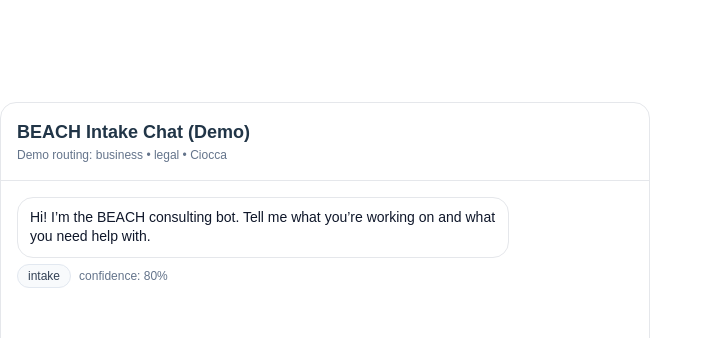
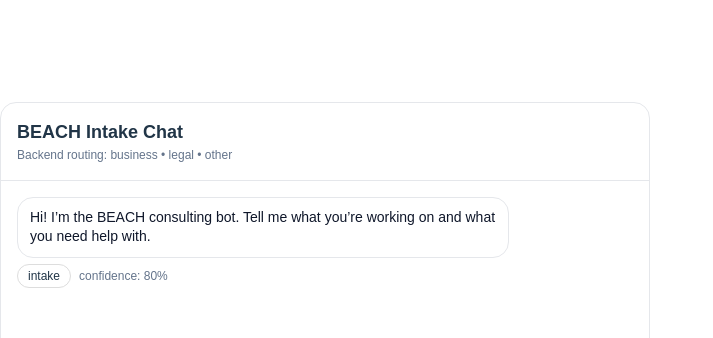
Before and after one commit to hchen850/AIC_Consulting_Bot, a React app in the folder frontend/: page / in a window 1280 px wide. Shown: the top 338 px of the page, without its empty margins (0-713 px from the left). Built offline with nearby package versions, Linux system fonts and the light colour scheme; the HTML template or start-up script is replaced by a standard one.

Commit message:
conncted frontend to backend

```diff
--- a/frontend/package.json
+++ b/frontend/package.json
@@ -17,7 +17,7 @@
     "@eslint/js": "^9.39.1",
     "@types/react": "^19.2.5",
     "@types/react-dom": "^19.2.3",
-    "@vitejs/plugin-react": "^5.1.1",
+    "@vitejs/plugin-react": "^5.1.4",
     "eslint": "^9.39.1",
     "eslint-plugin-react-hooks": "^7.0.1",
     "eslint-plugin-react-refresh": "^0.4.24",
--- a/frontend/src/App.jsx
+++ b/frontend/src/App.jsx
@@ -1,138 +1,43 @@
 import { useMemo, useState } from "react";
 
-function classifyLocal(text) {
-  const t = text.toLowerCase();
+const API_BASE = "http://127.0.0.1:8000";
 
-  const legalWords = [
-    "llc",
-    "incorporate",
-    "inc",
-    "contract",
-    "nda",
-    "ip",
-    "patent",
-    "trademark",
-    "terms",
-    "privacy",
-    "liability",
-    "equity",
-    "shares",
-    "founder",
-    "c-corp",
-    "corp",
-    "employment",
-  ];
-  const businessWords = [
-    "pricing",
-    "revenue",
-    "business model",
-    "customer",
-    "market",
-    "competition",
-    "strategy",
-    "go-to-market",
-    "sales",
-    "marketing",
-    "unit economics",
-    "mvp",
-    "product",
-  ];
-  const cioccaWords = [
-    "ciocca",
-    "mentor",
-    "accelerator",
-    "incubator",
-    "program",
-    "funding",
-    "pitch",
-    "workshop",
-    "application",
-    "venture",
-  ];
+async function sendToBackend(message) {
+  const res = await fetch(`${API_BASE}/bot`, {
+    method: "POST",
+    headers: { "Content-Type": "application/json" },
+    body: JSON.stringify({ message }),
+  });
 
-  const score = (words) =>
-    words.reduce((acc, w) => acc + (t.includes(w) ? 1 : 0), 0);
-
-  const legal = score(legalWords);
-  const business = score(businessWords);
-  const ciocca = score(cioccaWords);
-
-  const max = Math.max(legal, business, ciocca);
-  if (max === 0) {
-    return {
-      category: "unknown",
-      confidence: 0.35,
-      reply:
-        "Got it. I can help route this—could you share a bit more detail about what you’re trying to do and what’s blocking you?",
-      followups: [
-        "What stage is your startup in (idea/MVP/launched)?",
-        "What outcome are you hoping for from BEACH?",
-        "Any deadlines coming up?",
-      ],
-    };
+  if (!res.ok) {
+    const text = await res.text();
+    throw new Error(`Backend error ${res.status}: ${text}`);
   }
 
-  let category = "legal";
-  if (max === business) category = "business";
-  if (max === ciocca) category = "ciocca";
-
-  // very simple confidence heuristic
-  const confidence = Math.min(0.95, 0.55 + 0.15 * max);
-
-  if (category === "legal") {
-    return {
-      category,
-      confidence,
-      reply:
-        "This looks primarily like a **legal** question. I can collect a few details so the legal team can help efficiently.",
-      followups: [
-        "Is this about forming an entity (LLC/C-Corp) or a contract/IP issue?",
-        "Which state is your startup based in (jurisdiction)?",
-        "Do you have a deadline (fundraising, launch, signing date)?",
-      ],
-    };
-  }
-
-  if (category === "business") {
-    return {
-      category,
-      confidence,
-      reply:
-        "This looks primarily like a **business** question. I’ll ask a few targeted questions to clarify your model and constraints.",
-      followups: [
-        "Who is your target customer and what problem are you solving?",
-        "How are you thinking about pricing or revenue?",
-        "What traction do you have so far (users, pilots, revenue)?",
-      ],
-    };
-  }
-
-  return {
-    category,
-    confidence,
-    reply:
-      "This looks like a **Ciocca / program** question. I can help route you to the right resources and next steps.",
-    followups: [
-      "Are you asking about programs, mentorship, funding, or pitch events?",
-      "What is your startup stage (idea/MVP/launched)?",
-      "What’s your timeline for applying or presenting?",
-    ],
-  };
+  return res.json();
 }
 
 function Badge({ label }) {
   const cls = useMemo(() => {
     const base =
       "display:inline-block;padding:2px 10px;border-radius:999px;border:1px solid #ddd;font-size:12px";
-    if (label === "legal") return `${base};background:#fff1f2;color:#9f1239;border-color:#fecdd3`;
+    if (label === "legal")
+      return `${base};background:#fff1f2;color:#9f1239;border-color:#fecdd3`;
     if (label === "business")
       return `${base};background:#eff6ff;color:#1d4ed8;border-color:#bfdbfe`;
-    if (label === "ciocca")
+    if (label === "other")
       return `${base};background:#ecfdf5;color:#047857;border-color:#a7f3d0`;
+    if (label === "loading")
+      return `${base};background:#f1f5f9;color:#334155;border-color:#e2e8f0`;
+    if (label === "error")
+      return `${base};background:#fef2f2;color:#b91c1c;border-color:#fecaca`;
     return `${base};background:#f8fafc;color:#334155;border-color:#e2e8f0`;
   }, [label]);
 
-  return <span style={{ cssText: cls }}>{label}</span>;
+  // NOTE: style={{ cssText: ... }} doesn't work in React.
+  // We'll just render the label and rely on minimal styling.
+  // If you want the exact same look, I can convert this to a real style object.
+  return <span style={{ padding: "2px 10px", borderRadius: 999, border: "1px solid #ddd", fontSize: 12 }}>{label}</span>;
 }
 
 export default function App() {
@@ -149,7 +54,7 @@ export default function App() {
     setMessages((prev) => [...prev, m]);
   }
 
-  function sendMessage(e) {
+  async function sendMessage(e) {
     e.preventDefault();
     const text = input.trim();
     if (!text) return;
@@ -157,18 +62,38 @@ export default function App() {
     addMessage({ role: "user", text });
     setInput("");
 
-    // Local “backend” mock
-    const result = classifyLocal(text);
+    const typingId = crypto.randomUUID();
+    addMessage({
+      id: typingId,
+      role: "bot",
+      text: "…",
+      meta: { category: "loading", confidence: null },
+    });
 
-    addMessage({
-      role: "bot",
-      text: result.reply,
-      meta: {
-        category: result.category,
-        confidence: result.confidence,
-        followups: result.followups,
-      },
-    });
+    try {
+      const data = await sendToBackend(text);
+
+      // remove typing bubble
+      setMessages((prev) => prev.filter((m) => m.id !== typingId));
+
+      addMessage({
+        role: "bot",
+        text: data.reply,
+        meta: {
+          category: data.classification?.category ?? "unknown",
+          confidence: data.classification?.confidence ?? 0,
+          // backend currently doesn't return followups, so this will just be []
+          followups: data.classification?.followups ?? [],
+        },
+      });
+    } catch (err) {
+      setMessages((prev) => prev.filter((m) => m.id !== typingId));
+      addMessage({
+        role: "bot",
+        text: `Backend error: ${err.message}`,
+        meta: { category: "error", confidence: 0 },
+      });
+    }
   }
 
   function clickFollowup(q) {
@@ -178,12 +103,11 @@ export default function App() {
   return (
     <div style={{ maxWidth: 860, margin: "32px auto", fontFamily: "Arial, sans-serif" }}>
       <div style={{ display: "flex", gap: 16, alignItems: "flex-start" }}>
-        {/* Chat */}
         <div style={{ flex: 1, background: "white", border: "1px solid #e5e7eb", borderRadius: 16 }}>
           <div style={{ padding: 16, borderBottom: "1px solid #e5e7eb" }}>
-            <div style={{ fontWeight: 700, fontSize: 18 }}>BEACH Intake Chat (Demo)</div>
+            <div style={{ fontWeight: 700, fontSize: 18 }}>BEACH Intake Chat</div>
             <div style={{ fontSize: 12, color: "#64748b" }}>
-              Demo routing: business • legal • Ciocca
+              Backend routing: business • legal • other
             </div>
           </div>
 
@@ -191,7 +115,14 @@ export default function App() {
             {messages.map((m, i) => {
               const isUser = m.role === "user";
               return (
-                <div key={i} style={{ display: "flex", justifyContent: isUser ? "flex-end" : "flex-start", marginBottom: 12 }}>
+                <div
+                  key={m.id ?? i}
+                  style={{
+                    display: "flex",
+                    justifyContent: isUser ? "flex-end" : "flex-start",
+                    marginBottom: 12,
+                  }}
+                >
                   <div style={{ maxWidth: "80%" }}>
                     <div
                       style={{
```
Also changed, not shown: 2 other files (tests, documents, lock files or other folders).
